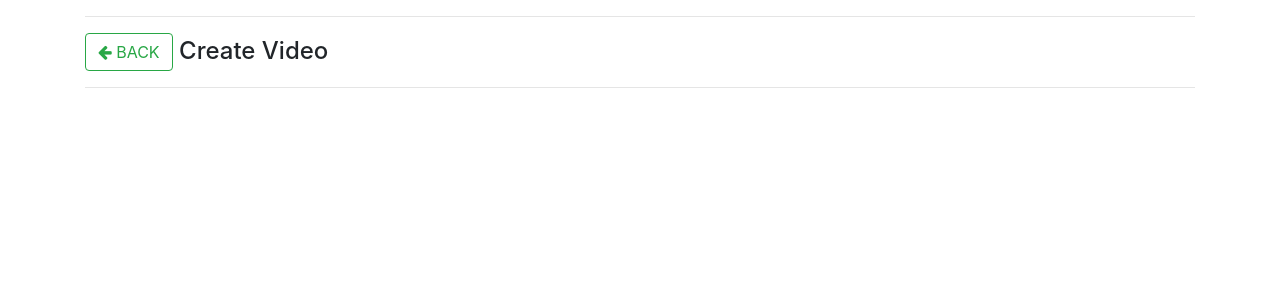
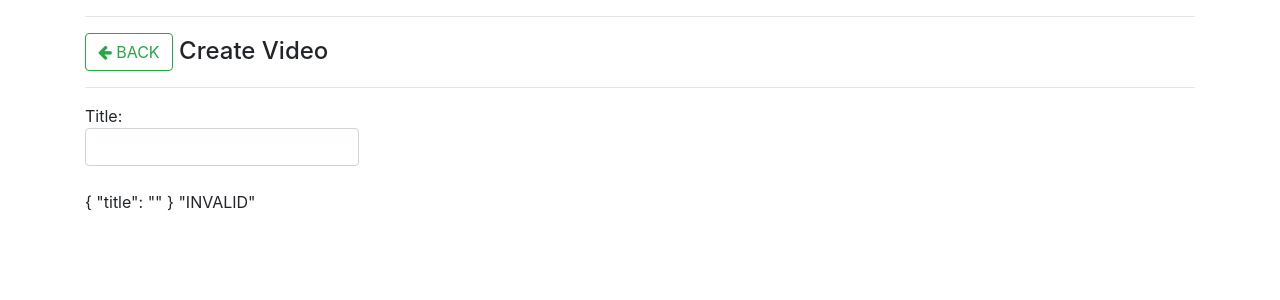
Before and after one commit to Sk0vgaard/video-app, an Angular app: page /videoes/create in a window 1280 px wide. Shown: the top 300 px of the page. Built offline with nearby package versions, Linux system fonts and the light colour scheme.

Commit message:
Video-Create
Validators required.
formGroup for adding a new video title.
adding ReactiveFormsModule

```diff
--- a/package.json
+++ b/package.json
@@ -22,6 +22,7 @@
     "@angular/platform-browser-dynamic": "^4.2.4",
     "@angular/router": "^4.2.4",
     "@ng-bootstrap/ng-bootstrap": "^1.0.0-beta.5",
+    "angular-forms-utils": "^0.3.34",
     "bootstrap": "^4.0.0-beta",
     "core-js": "^2.4.1",
     "font-awesome": "^4.7.0",
--- a/src/app/app.module.ts
+++ b/src/app/app.module.ts
@@ -1,6 +1,6 @@
 import { BrowserModule } from '@angular/platform-browser';
 import { NgModule } from '@angular/core';
-import {FormsModule} from '@angular/forms';
+import {ReactiveFormsModule} from '@angular/forms';
 import {HttpModule} from '@angular/http';
 import {NgbModule} from '@ng-bootstrap/ng-bootstrap';
 import { AppComponent } from './app.component';
@@ -36,7 +36,7 @@ const appRoutes: Routes = [
   ],
   imports: [
     BrowserModule,
-    FormsModule,
+    ReactiveFormsModule,
     HttpClientModule,
     RouterModule.forRoot(appRoutes),
     NgbModule.forRoot()
--- a/src/app/videoes/video-create/video-create.component.html
+++ b/src/app/videoes/video-create/video-create.component.html
@@ -12,5 +12,15 @@
       </h4>
       <hr>
     </div>
+    <div class="col-md-12">
+      <form [formGroup]="videoGroup" novalidate>
+        <div class="form-group">
+          <label class="center-block">Title:
+            <input class="form-control" formControlName="title">
+          </label>
+        </div>
+      </form>
+      {{videoGroup.value | json}} {{videoGroup.status | json}}
+    </div>
   </div>
 </div>
--- a/src/app/videoes/video-create/video-create.component.ts
+++ b/src/app/videoes/video-create/video-create.component.ts
@@ -1,5 +1,6 @@
 import { Component, OnInit } from '@angular/core';
-import {Router} from "@angular/router";
+import {Router} from '@angular/router';
+import {FormBuilder, FormControl, FormGroup, Validators} from '@angular/forms';
 
 @Component({
   selector: 'app-video-create',
@@ -8,7 +9,12 @@ import {Router} from "@angular/router";
 })
 export class VideoCreateComponent implements OnInit {
 
-  constructor(private router: Router) { }
+  videoGroup: FormGroup;
+  constructor(private router: Router, private fb: FormBuilder) {
+    this.videoGroup = this.fb.group({
+      title: ['', [Validators.required, Validators.minLength(1)]]
+    });
+  }
 
   ngOnInit() {
   }
```
